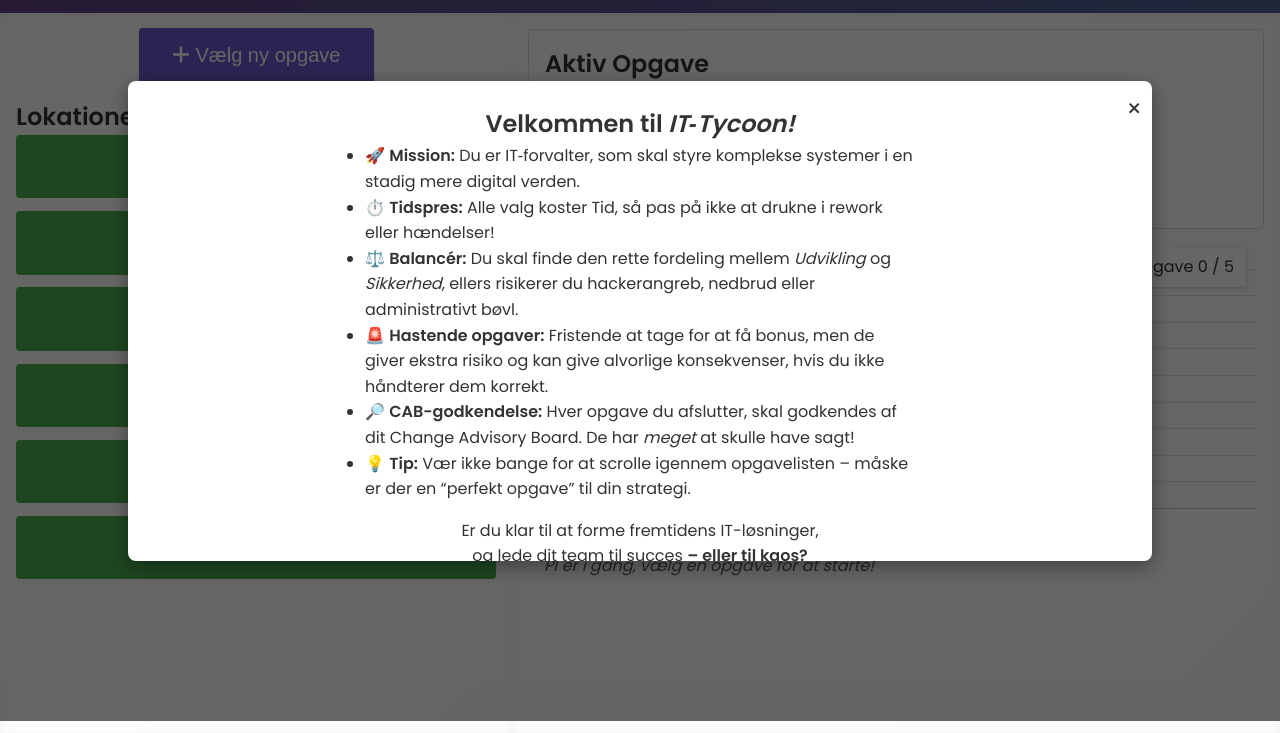
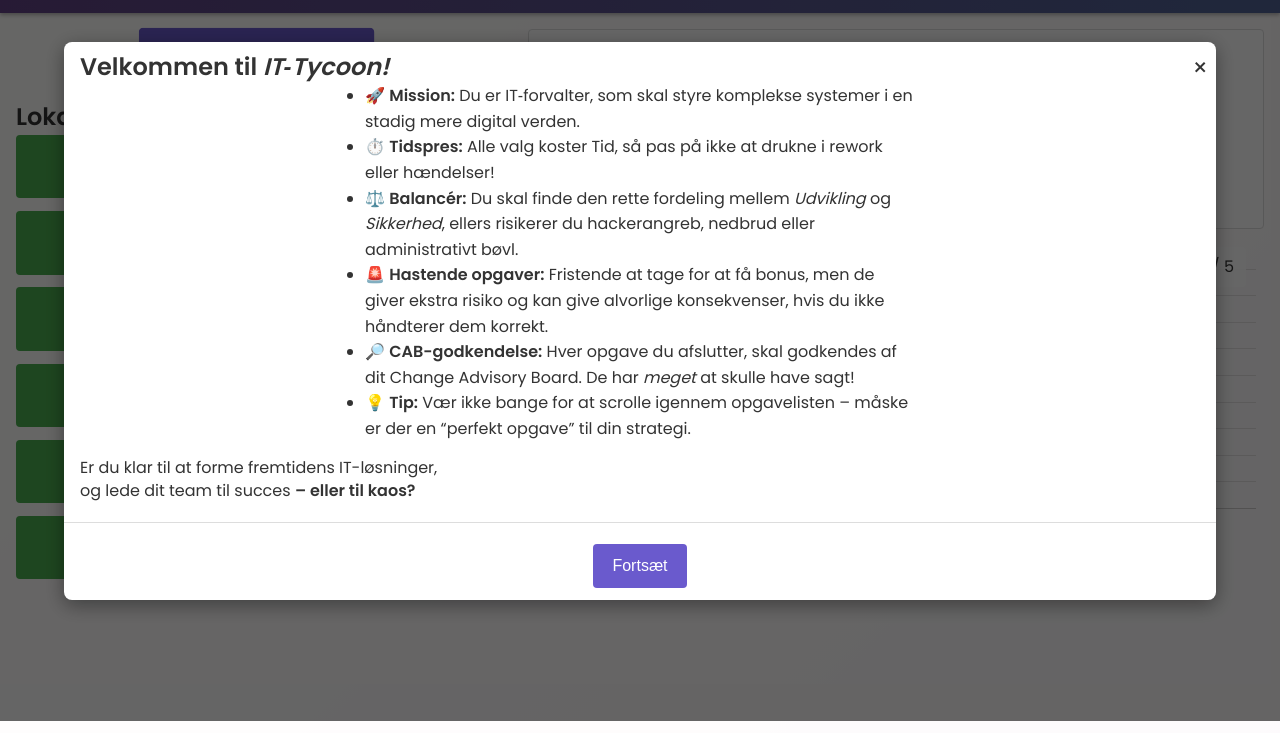
Before and after one commit to Ianropke/It-tycoon-3, a plain HTML site: page index.html in a window 1280 px wide. Shown: the part 79-812 px from the top of the page. Drawn offline with nearby package versions, Linux system fonts and the light colour scheme.

Commit message:
Update style.css

```diff
--- a/style.css
+++ b/style.css
@@ -7,26 +7,23 @@
   padding: 0;
 }
 
-/* Variabler */
+/* Variabler – evt. dine oprindelige farver eller nye */
 :root {
-  --primary-color: #6A5ACD;              /* Lilla nuance i stedet for #0275d8 */
+  --primary-color: #6A5ACD;              /* Lilla nuance */
   --primary-color-dark: #483D8B;         /* Mørkere lilla */
-  --secondary-color: #4CAF50;            /* Beholder grøn til knapper */
+  --secondary-color: #4CAF50;            /* Grøn til knapper */
   --haster-color: #d9534f;               /* Rødlig farve til "hastende" badges */
   --header-bg-gradient: linear-gradient(90deg, #614385, #516395);
-  /* Du kan vælge en anden flot gradient. Eksempel: linear-gradient(90deg, #2193b0, #6dd5ed); */
-
   --background-gradient: linear-gradient(135deg, #fffcdc, #d9a7c7);
-  /* Lys baggrundsgradient. Du kan også prøve: linear-gradient(135deg, #f5f7fa, #c3cfe2); */
-
   --text-color: #333;
   --font-family: 'Poppins', sans-serif;
 
-  --modal-max-width: 80vw;
-  --modal-max-height: 60vh;
+  /* Vigtigste ændringer: Større modal og body-scroll */
+  --modal-max-width: 90vw;
+  --modal-max-height: 80vh;
 
   --btn-padding: 0.8rem 1.2rem;
-  --modal-padding: 1.5rem;
+  --modal-padding: 1.2rem;
 }
 
 /* Global styling */
@@ -35,12 +32,6 @@ body {
   background: var(--background-gradient);
   color: var(--text-color);
   line-height: 1.5;
-  /* Let fade in animation på selve body */
-  animation: fadeInBody 0.7s ease-in-out;
-}
-@keyframes fadeInBody {
-  from { opacity: 0; transform: translateY(10px); }
-  to { opacity: 1; transform: translateY(0); }
 }
 
 /* Header */
@@ -64,11 +55,6 @@ header {
 .header-content .logo {
   font-size: 2.5rem;
   margin-right: 0.5rem;
-  /* Lille "pop"-animation ved hover */
-  transition: transform 0.3s;
-}
-.header-content .logo:hover {
-  transform: rotate(-10deg) scale(1.1);
 }
 header h1 {
   font-size: 2rem;
@@ -97,12 +83,6 @@ header h1 {
 .container {
   display: flex;
   min-height: calc(100vh - 80px);
-  /* Lidt “pop” ved load */
-  opacity: 0;
-  animation: containerFadeIn 0.9s forwards ease-in-out 0.2s;
-}
-@keyframes containerFadeIn {
-  to { opacity: 1; }
 }
 
 /* Venstre kolonne: "Vælg ny opgave"-knap og lokationer */
@@ -114,7 +94,6 @@ header h1 {
   flex-direction: column;
   align-items: center;
   gap: 1rem;
-  box-shadow: inset 0 0 10px rgba(0,0,0,0.05);
 }
 
 /* "Vælg ny opgave"-knap – pulserer */
@@ -195,7 +174,6 @@ header h1 {
   display: flex;
   flex-direction: column;
   gap: 0.5rem;
-  box-shadow: inset 0 0 10px rgba(0,0,0,0.05);
 }
 #activeTask {
   background: #fff;
@@ -203,12 +181,7 @@ header h1 {
   border-radius: 4px;
   padding: 1rem;
   min-height: 200px;
-  transition: box-shadow 0.3s;
 }
-#activeTask:hover {
-  box-shadow: 0 0 8px rgba(0,0,0,0.08);
-}
-
 #graphContainer {
   width: 100%;
   position: relative;
@@ -229,7 +202,6 @@ header h1 {
   border-radius: 4px;
   font-size: 1rem;
   color: var(--text-color);
-  box-shadow: 0 1px 4px rgba(0,0,0,0.2);
 }
 
 /* Container til KPI-info og narrativ feedback */
@@ -287,35 +259,39 @@ header h1 {
   align-items: center;
   justify-content: center;
   z-index: 1000;
-  animation: fadeIn 0.3s ease;
 }
 .modal.hidden {
   display: none;
 }
+
+/* Vigtigste ændringer: Større max-width/height og egen scroll på modal-body */
 .modal-content {
   background: #fff;
   border-radius: 8px;
   max-width: var(--modal-max-width);
   max-height: var(--modal-max-height);
   width: 90%;
-  padding: var(--modal-padding);
-  overflow-y: auto;
+  overflow: hidden;      /* skjul overskud -> body scroller i stedet */
   position: relative;
-  animation: slideIn 0.4s ease;
   box-shadow: 0 5px 20px rgba(0,0,0,0.4);
+  /* Fjern eller ændr eventuelle animationer, hvis du vil */
+  transform: translateY(0);
+  animation: fadeInModal 0.4s ease;
 }
-@keyframes fadeIn {
-  from { opacity: 0; }
-  to { opacity: 1; }
+@keyframes fadeInModal {
+  from { opacity: 0; transform: translateY(-20px); }
+  to { opacity: 1; transform: translateY(0); }
 }
-@keyframes slideIn {
-  from { transform: translateY(-20px); }
-  to { transform: translateY(0); }
+
+.modal-body {
+  padding: 0.5rem 1rem;   /* Skru ned for padding hvis du vil have mindre “hvidt rum” */
+  overflow-y: auto;       /* Scroll inden i selve body */
+  max-height: calc(var(--modal-max-height) - 5rem);
+  /* Træk lidt til footer + overhead. Justér hvis du har et større footer-indhold */
+  line-height: 1.4;
 }
-.modal-body {
-  text-align: center;
-  line-height: 1.6;
-  margin-bottom: 1rem;
+.modal-body p {
+  margin-bottom: 0.75rem; /* Mindre margin */
 }
 .modal-footer {
   display: flex;
@@ -324,11 +300,12 @@ header h1 {
   flex-wrap: wrap;
   padding-top: 1rem;
   border-top: 1px solid #ddd;
+  padding-bottom: 0.5rem;
 }
 .close {
   position: absolute;
-  top: 10px;
-  right: 10px;
+  top: 8px;
+  right: 8px;
   font-size: 1.5rem;
   cursor: pointer;
   color: var(--text-color);
@@ -410,7 +387,7 @@ header h1 {
   }
   .modal-content {
     max-width: 95vw;
-    max-height: 70vh;
+    max-height: 70vh;  /* lidt mindre på mobil, hvis du vil */
   }
 }
 @media (max-width: 480px) {
@@ -422,6 +399,9 @@ header h1 {
     max-width: 95vw;
     max-height: 75vh;
   }
+  .modal-body {
+    max-height: 60vh;
+  }
   .location-button {
     font-size: 1rem;
   }
```
